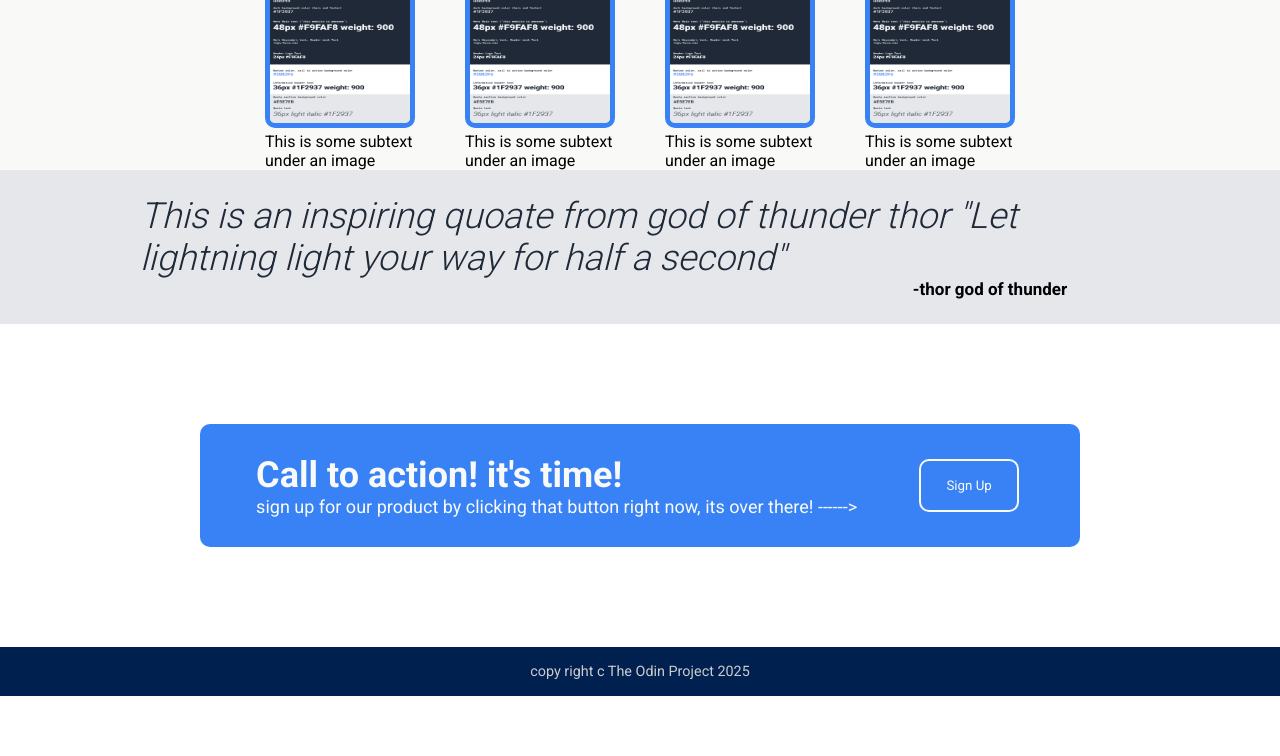
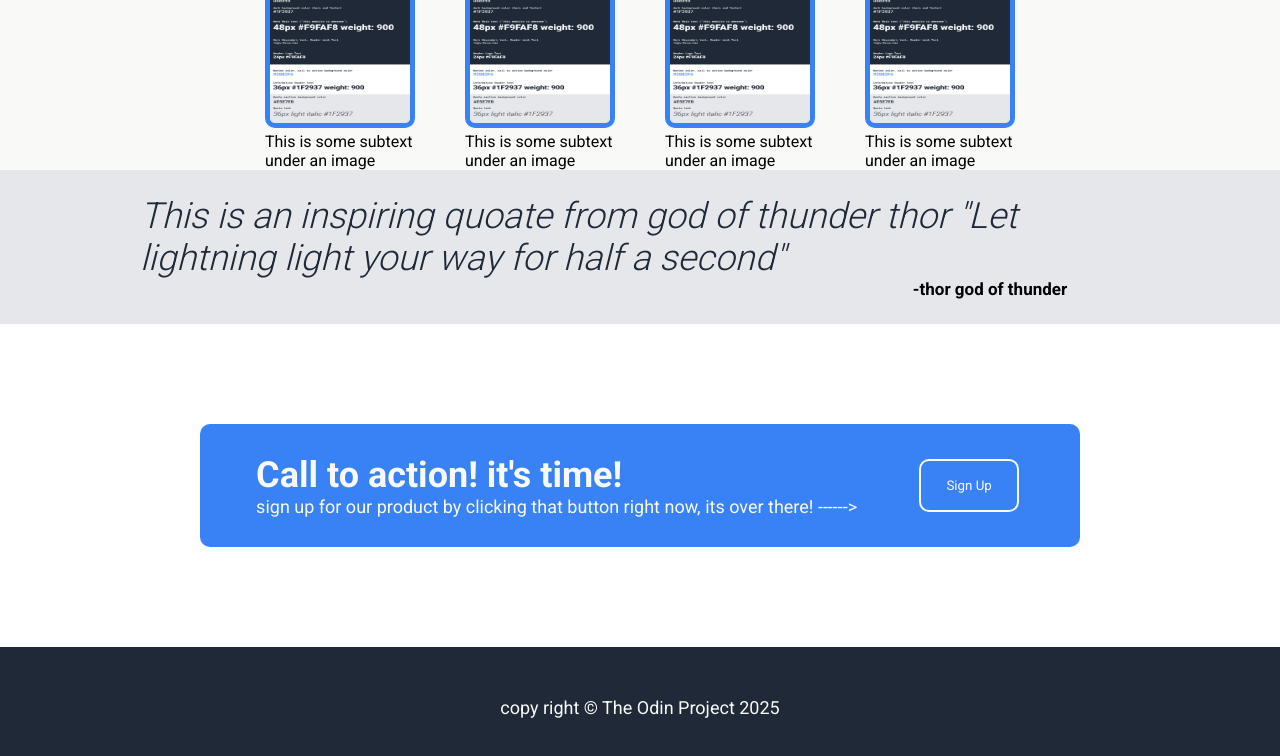
Before and after one commit to Dantedanette0/Project-Landing-Page, a plain HTML site: page index.html in a window 1280 px wide. Shown: the part 601-1357 px from the top of the page. Before the commit the page ends 1297 px from the top, so only its background shows below. Drawn offline with Linux system fonts and the light colour scheme.

Commit message:
footer done which concludes the project requirement

```diff
--- a/index.html
+++ b/index.html
@@ -65,6 +65,6 @@
             <button class="sign-button">Sign Up</button>
         </div>
     </div>
-    <div class="footer">copy right c The Odin Project 2025</div>
+    <div class="footer">copy right &copy; The Odin Project 2025</div>
 </body>
 </html>
--- a/style.css
+++ b/style.css
@@ -188,9 +188,10 @@ img {
 }
 /* 7) Footer */
 .footer {
-  background-color: #002050;
-  color: #ccc;
-  text-align: center;
-  padding: 1rem 2rem;
-  font-size: 0.9rem;
+  display: flex;
+  background-color: #1F2937;
+  color: #F9FAF8;
+  justify-content: center;
+  padding: 50px;
+  font-size: 18px;
 }
```
